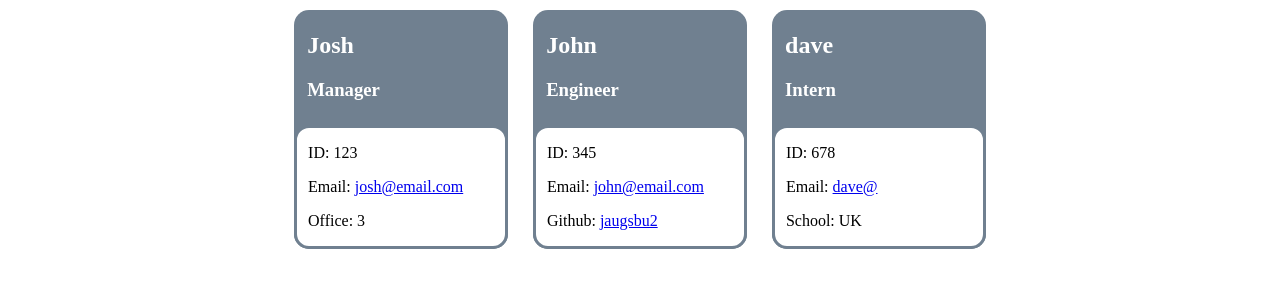
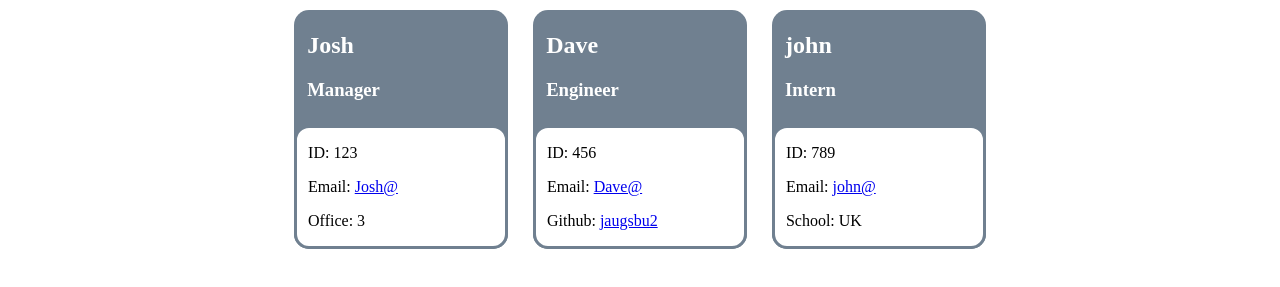
Before and after one commit to jaugsbu2/Team-Profile-Generator, a website: page dist/index.html in a window 1280 px wide. Shown: the part 91-378 px from the top of the page. Drawn offline with Linux system fonts and the light colour scheme.

Commit message:
add readme and formatted html

```diff
--- a/dist/index.html
+++ b/dist/index.html
@@ -5,7 +5,7 @@
       <meta charset="UTF-8">
       <meta http-equiv="X-UA-Compatible" content="ie=edge">
       <meta name="viewport" content="width=device-width, initial-scale=1.0">
-      <title>Document</title>
+      <title>Team Roster</title>
       <link rel="stylesheet" href="assets/css/style.css">
     </head>
 
@@ -21,29 +21,29 @@
     </div>
     <div class="cardInfo">
       <p>ID: 123</p>
-      <p>Email: <a href = "mailto: josh@email.com">josh@email.com</a></p>
+      <p>Email: <a href = "mailto: Josh@">Josh@</a></p>
       <p>Office: 3</p>
     </div>
     </div>
     <div class=" card col-5 col-md-3 col-lg-2">
     <div class="cardHeader">
-      <h2>John</h2>
+      <h2>Dave</h2>
       <h3>Engineer</h3>
     </div>
     <div class="cardInfo">
-      <p>ID: 345</p>
-      <p>Email: <a href = "mailto: john@email.com">john@email.com</a></p>
+      <p>ID: 456</p>
+      <p>Email: <a href = "mailto: Dave@">Dave@</a></p>
       <p>Github: <a href="https://github.com/jaugsbu2">jaugsbu2</a></p>
     </div>
     </div>
     <div class=" card col-5 col-md-3 col-lg-2">
     <div class="cardHeader">
-      <h2>dave</h2>
+      <h2>john</h2>
       <h3>Intern</h3>
     </div>
     <div class="cardInfo">
-      <p>ID: 678</p>
-      <p>Email: <a href = "mailto: dave@">dave@</a></p>
+      <p>ID: 789</p>
+      <p>Email: <a href = "mailto: john@">john@</a></p>
       <p>School: UK</p>
     </div>
     </div></main>
```
Also changed, not shown: README.md (added), dist/assets/images/license-MIT-License-yellow.svg (added).
